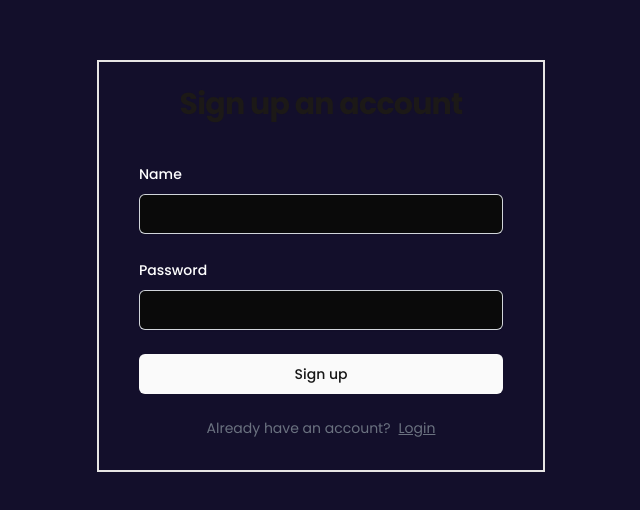
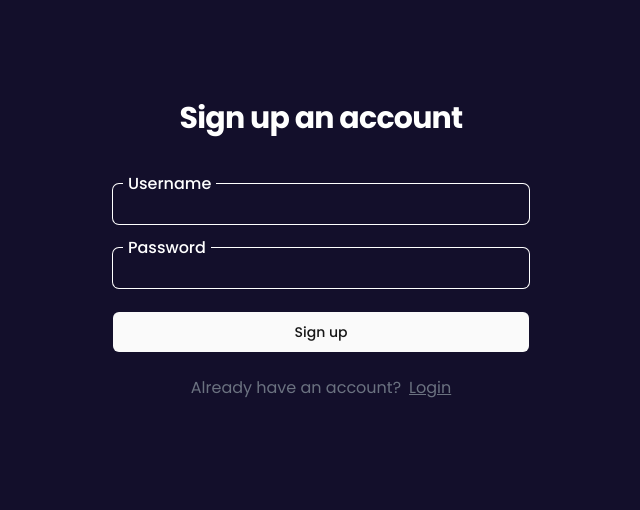
Before and after one commit to Hmalhotra004/quizo, a Next.js app: page /sign-up in a window 1280 px wide. Shown: the part 134-644 px from the top of the page, without its empty margins (319-959 px from the left). Built offline with nearby package versions, Linux system fonts and the light colour scheme.

Commit message:
better sign up page

```diff
--- a/src/app/(auth)/sign-up/page.tsx
+++ b/src/app/(auth)/sign-up/page.tsx
@@ -9,29 +9,29 @@ import { useForm } from "react-hook-form";
 import { z } from "zod";
 
 import FormInput from "@/components/FormInput";
+import Label from "@/components/Label";
 import {
   Form,
   FormControl,
   FormField,
   FormItem,
-  FormLabel,
   FormMessage,
 } from "@/components/ui/form";
+import { Loader2 } from "lucide-react";
 
 const formSchema = z.object({
-  name: z.string().min(1, "name is required"),
+  username: z.string().min(1, "Username is required"),
   password: z.string().min(6, "Password should be at least 6 characters"),
 });
 
 const SignUpPage = () => {
   const [isLoading, setIsLoading] = useState(false);
-
   const router = useRouter();
 
   const form = useForm<z.infer<typeof formSchema>>({
     resolver: zodResolver(formSchema),
     defaultValues: {
-      name: "",
+      username: "",
       password: "",
     },
   });
@@ -40,7 +40,7 @@ const SignUpPage = () => {
     setIsLoading(true);
     try {
       const response = await axios.post("/api/register", {
-        username: values.name,
+        username: values.username,
         password: values.password,
       });
       if (response.status === 200) {
@@ -50,7 +50,7 @@ const SignUpPage = () => {
     } catch (error) {
       if (axios.isAxiosError(error) && error.response?.status === 409) {
         const errorData = error.response.data;
-        form.setError("name", {
+        form.setError("username", {
           type: "manual",
           message: errorData,
         });
@@ -66,13 +66,13 @@ const SignUpPage = () => {
   }
 
   return (
-    <div className="flex flex-col justify-center items-center h-dvh">
-      <div className="mx-auto w-full sm:max-w-md border-stone-200 border-2">
-        <h2 className="mt-6 text-center text-3xl font-bold tracking-tight text-stone-900">
+    <section className="flex flex-col justify-center items-center h-dvh">
+      <div className="mx-auto w-full sm:max-w-md">
+        <h2 className="text-center lg:text-3xl max-lg:text-2xl font-bold tracking-tight dark:text-white">
           Sign up an account
         </h2>
         <div className="mt-2">
-          <div className="px-4 py-8 sm:px-10">
+          <div className="px-4 py-8 max-sm:px-10">
             <Form {...form}>
               <form
                 onSubmit={form.handleSubmit(onSubmit)}
@@ -80,10 +80,13 @@ const SignUpPage = () => {
               >
                 <FormField
                   control={form.control}
-                  name="name"
+                  name="username"
                   render={({ field, fieldState }) => (
-                    <FormItem>
-                      <FormLabel id="name">Name</FormLabel>
+                    <FormItem className="relative">
+                      <Label
+                        fieldState={fieldState}
+                        label="Username"
+                      />
                       <FormControl>
                         <FormInput
                           id="name"
@@ -102,8 +105,11 @@ const SignUpPage = () => {
                   control={form.control}
                   name="password"
                   render={({ field, fieldState }) => (
-                    <FormItem>
-                      <FormLabel id="password">Password</FormLabel>
+                    <FormItem className="relative">
+                      <Label
+                        fieldState={fieldState}
+                        label="Password"
+                      />
                       <FormControl>
                         <FormInput
                           id="password"
@@ -127,11 +133,15 @@ const SignUpPage = () => {
                   type="submit"
                   className="w-full"
                 >
-                  Sign up
+                  {isLoading ? (
+                    <Loader2 className="animate-spin" />
+                  ) : (
+                    <span>Sign up</span>
+                  )}
                 </Button>
               </form>
             </Form>
-            <div className="flex gap-2 justify-center text-sm mt-6 px-2 text-gray-500">
+            <div className="flex gap-2 justify-center xs:text-sm lg:text-base mt-6 px-2 text-gray-500">
               <div>Already have an account?</div>
               <a
                 href="/log-in"
@@ -143,7 +153,7 @@ const SignUpPage = () => {
           </div>
         </div>
       </div>
-    </div>
+    </section>
   );
 };
 
--- a/src/components/FormInput.tsx
+++ b/src/components/FormInput.tsx
@@ -29,9 +29,9 @@ const FormInput = ({
   return (
     <Input
       className={cn(
-        `form-input block w-full border-0 py-1.5 text-gray-900 shadow-sm
-          ring-1 ring-inset ring-gray-300 placeholder:text-gray-400 focus-visible:ring-2
-        focus-visible:ring-inset focus-visible:ring-stone-700 sm:text-sm sm:leading-6 focus-visible:ring-offset-0`,
+        `form-input block w-full border-0 py-1.5 text-white shadow-sm
+          ring-1 ring-white dark:bg-transparent sm:text-sm sm:leading-6
+          focus-visible:ring-offset-0 focus:ring-0`,
         disabled && "opacity-50 cursor-default",
         fieldState?.error && "focus-visible:ring-red-900"
       )}
--- /dev/null
+++ b/src/components/Label.tsx
@@ -0,0 +1,24 @@
+import { FormLabel } from "@/components/ui/form";
+import { cn } from "@/lib/utils";
+import { ControllerFieldState } from "react-hook-form";
+
+interface LabelProps {
+  label: string;
+  fieldState: ControllerFieldState;
+}
+
+const Label = ({ label, fieldState }: LabelProps) => {
+  return (
+    <FormLabel
+      className={cn(
+        `text-md absolute dark:text-white left-0 translate-x-[10px]
+        -translate-y-[14px] dark:bg-spanish-roast px-[5px] z-20 mt-[2px]`,
+        fieldState.error && "dark:text-red-900"
+      )}
+    >
+      {label}
+    </FormLabel>
+  );
+};
+
+export default Label;
```
